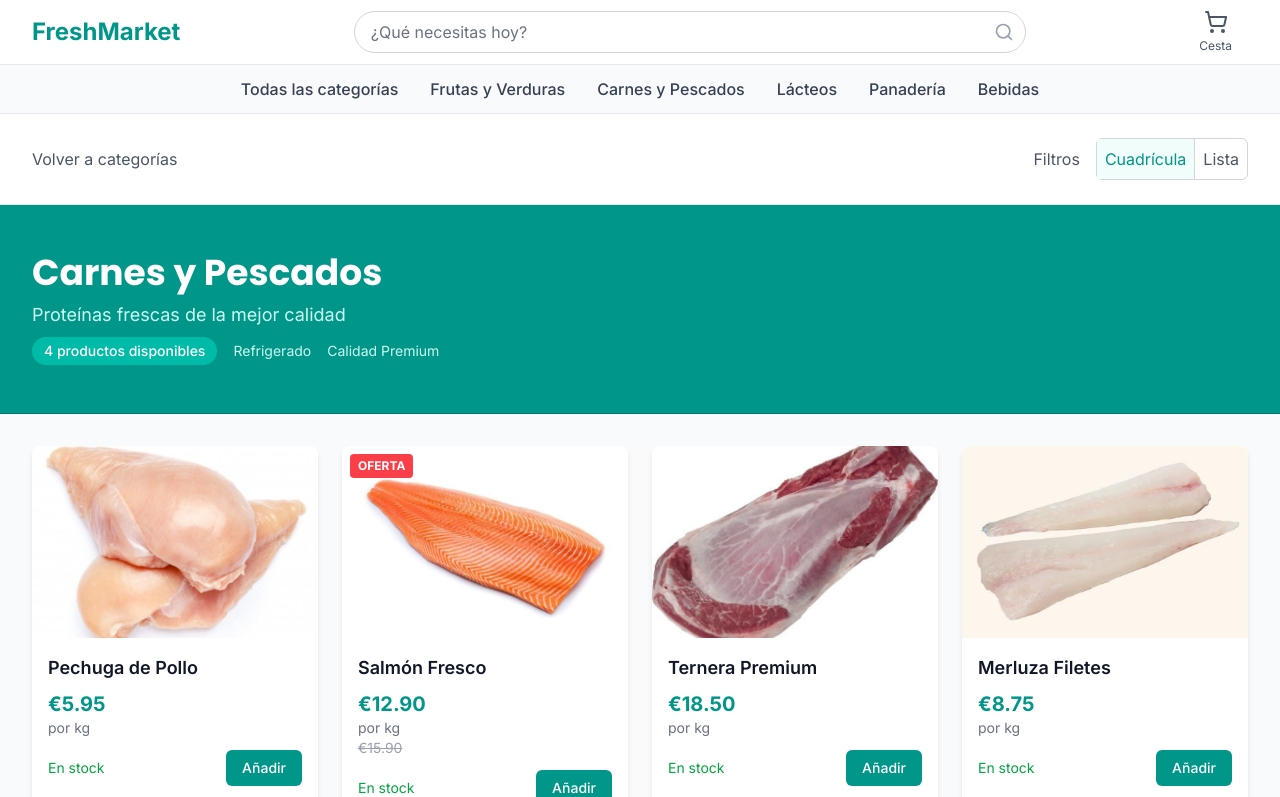
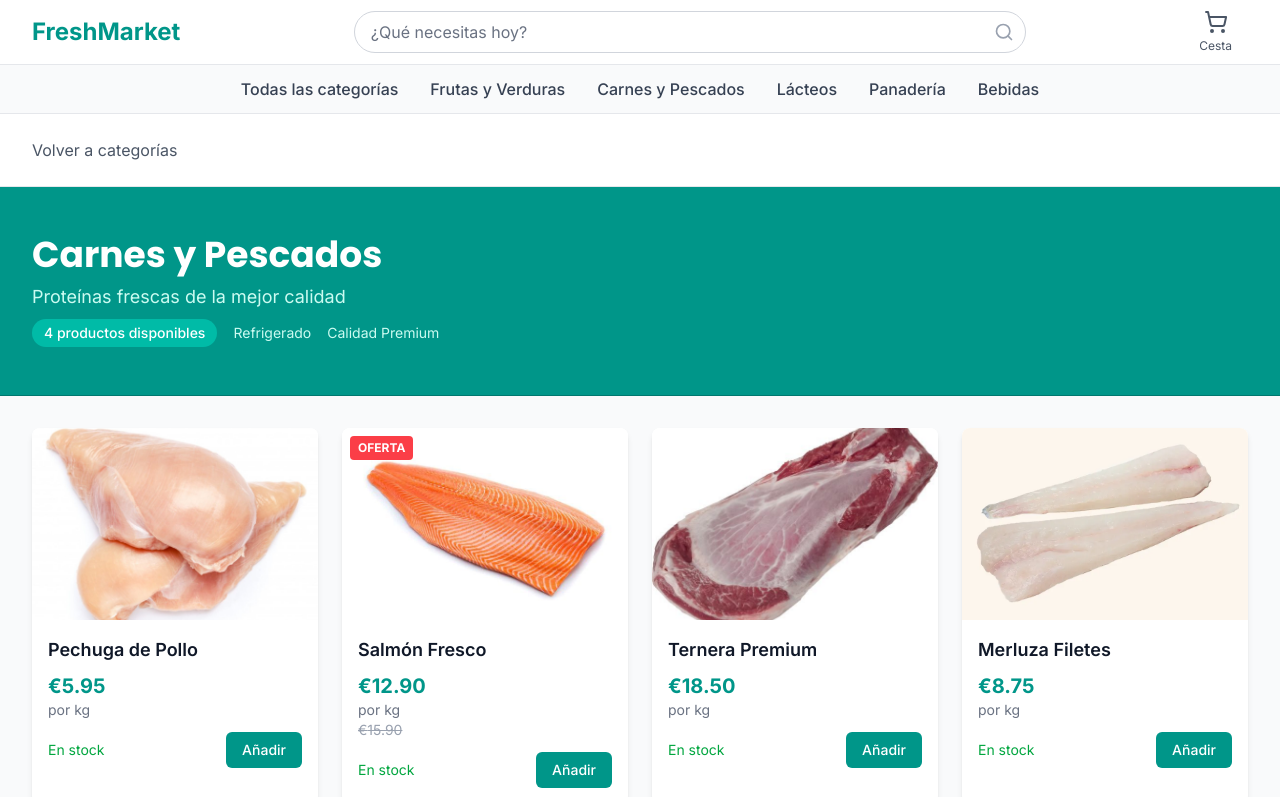
Before and after one commit to albertomarinmorales-coder/E-Commerce, a Next.js app: page /carnes-pescados in a window 1280 px wide. Shown: the top 797 px of the page. Built offline with nearby package versions, Linux system fonts and the light colour scheme.

Commit message:
Eliminados filtros de cuadrícula/lista, mejorado total del carrito y corregida posición del símbolo euro

```diff
--- a/src/app/bebidas/page.tsx
+++ b/src/app/bebidas/page.tsx
@@ -73,19 +73,6 @@
               >
                 Volver a categorías
               </Link>
-            </div>
-            <div className="flex items-center space-x-4">
-              <button className="flex items-center text-gray-600 hover:text-teal-600">
-                Filtros
-              </button>
-              <div className="flex border border-gray-300 rounded-md">
-                <button className="p-2 border-r border-gray-300 bg-teal-50 text-teal-600">
-                  Cuadrícula
-                </button>
-                <button className="p-2 text-gray-600 hover:text-teal-600">
-                  Lista
-                </button>
-              </div>
             </div>
           </div>
         </div>
--- a/src/app/carnes-pescados/page.tsx
+++ b/src/app/carnes-pescados/page.tsx
@@ -73,19 +73,6 @@
               >
                 Volver a categorías
               </Link>
-            </div>
-            <div className="flex items-center space-x-4">
-              <button className="flex items-center text-gray-600 hover:text-teal-600">
-                Filtros
-              </button>
-              <div className="flex border border-gray-300 rounded-md">
-                <button className="p-2 border-r border-gray-300 bg-teal-50 text-teal-600">
-                  Cuadrícula
-                </button>
-                <button className="p-2 text-gray-600 hover:text-teal-600">
-                  Lista
-                </button>
-              </div>
             </div>
           </div>
         </div>
--- a/src/app/cart/page.tsx
+++ b/src/app/cart/page.tsx
@@ -97,11 +97,11 @@
 
                         <div className="flex items-center mt-2">
                           <span className="text-lg font-bold text-teal-600">
-                            €{item.product.price.toFixed(2)}
+                            {item.product.price.toFixed(2)}€
                           </span>
                           {item.product.originalPrice && (
                             <span className="text-sm text-gray-400 line-through ml-2">
-                              €{item.product.originalPrice.toFixed(2)}
+                              {item.product.originalPrice.toFixed(2)}€
                             </span>
                           )}
                         </div>
@@ -130,7 +130,7 @@
                         {/* Item total */}
                         <div className="text-right">
                           <p className="text-lg font-bold text-gray-900">
-                            €{(item.product.price * item.quantity).toFixed(2)}
+                            {(item.product.price * item.quantity).toFixed(2)}€
                           </p>
                         </div>
 
@@ -159,19 +159,19 @@
               <div className="space-y-3">
                 <div className="flex justify-between">
                   <span className="text-gray-600">Subtotal</span>
-                  <span className="font-medium text-black">€{getTotalPrice().toFixed(2)}</span>
+                  <span className="font-medium text-black">{getTotalPrice().toFixed(2)}€</span>
                 </div>
 
                 <div className="flex justify-between">
                   <span className="text-gray-600">Gastos de envío</span>
-                  <span className="font-medium text-black">€{shipping.toFixed(2)}</span>
+                  <span className="font-medium text-black">{shipping.toFixed(2)}€</span>
                 </div>
 
                 <div className="border-t pt-3">
                   <div className="flex justify-between">
-                    <span className="text-lg font-semibold">Total</span>
-                    <span className="text-lg font-bold text-black">
-                      €{total.toFixed(2)}
+                    <span className="text-xl font-bold text-gray-900">Total</span>
+                    <span className="text-xl text-gray-900">
+                      {total.toFixed(2)}€
                     </span>
                   </div>
                 </div>
@@ -195,7 +195,7 @@
 
               <div className="mt-6 text-center">
                 <p className="text-sm text-gray-500">
-                  Envío gratis en pedidos superiores a €50
+                  Envío gratis en pedidos superiores a 50€
                 </p>
               </div>
             </div>
--- a/src/app/frutas-verduras/page.tsx
+++ b/src/app/frutas-verduras/page.tsx
@@ -95,19 +95,6 @@
                 Volver a categorías
               </Link>
             </div>
-            <div className="flex items-center space-x-4">
-              <button className="flex items-center text-gray-600 hover:text-teal-600">
-                Filtros
-              </button>
-              <div className="flex border border-gray-300 rounded-md">
-                <button className="p-2 border-r border-gray-300 bg-teal-50 text-teal-600">
-                  Cuadrícula
-                </button>
-                <button className="p-2 text-gray-600 hover:text-teal-600">
-                  Lista
-                </button>
-              </div>
-            </div>
           </div>
         </div>
       </div>
--- a/src/app/lacteos/page.tsx
+++ b/src/app/lacteos/page.tsx
@@ -73,19 +73,6 @@
               >
                 Volver a categorías
               </Link>
-            </div>
-            <div className="flex items-center space-x-4">
-              <button className="flex items-center text-gray-600 hover:text-teal-600">
-                Filtros
-              </button>
-              <div className="flex border border-gray-300 rounded-md">
-                <button className="p-2 border-r border-gray-300 bg-teal-50 text-teal-600">
-                  Cuadrícula
-                </button>
-                <button className="p-2 text-gray-600 hover:text-teal-600">
-                  Lista
-                </button>
-              </div>
             </div>
           </div>
         </div>
--- a/src/app/panaderia/page.tsx
+++ b/src/app/panaderia/page.tsx
@@ -73,19 +73,6 @@
               >
                 Volver a categorías
               </Link>
-            </div>
-            <div className="flex items-center space-x-4">
-              <button className="flex items-center text-gray-600 hover:text-teal-600">
-                Filtros
-              </button>
-              <div className="flex border border-gray-300 rounded-md">
-                <button className="p-2 border-r border-gray-300 bg-teal-50 text-teal-600">
-                  Cuadrícula
-                </button>
-                <button className="p-2 text-gray-600 hover:text-teal-600">
-                  Lista
-                </button>
-              </div>
             </div>
           </div>
         </div>
--- /dev/null
+++ b/src/types/css.d.ts
@@ -0,0 +1,14 @@
+declare module "*.css" {
+  const content: { [className: string]: string };
+  export default content;
+}
+
+declare module "*.scss" {
+  const content: { [className: string]: string };
+  export default content;
+}
+
+declare module "*.sass" {
+  const content: { [className: string]: string };
+  export default content;
+}
--- a/tsconfig.json
+++ b/tsconfig.json
@@ -36,7 +36,8 @@
     ".next/dev/types/**/*.ts",
     "**/*.mts",
     ".next\\dev/types/**/*.ts",
-    ".next\\dev/types/**/*.ts"
+    ".next\\dev/types/**/*.ts",
+    "src/types/**/*.d.ts"
   ],
   "exclude": [
     "node_modules"
```
